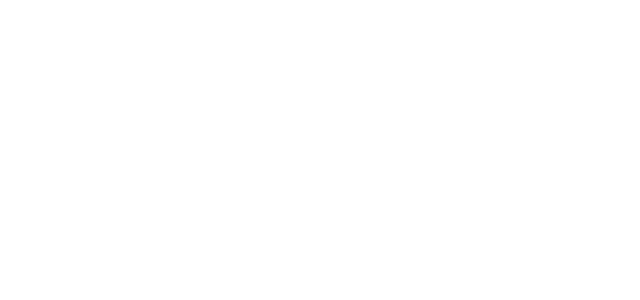
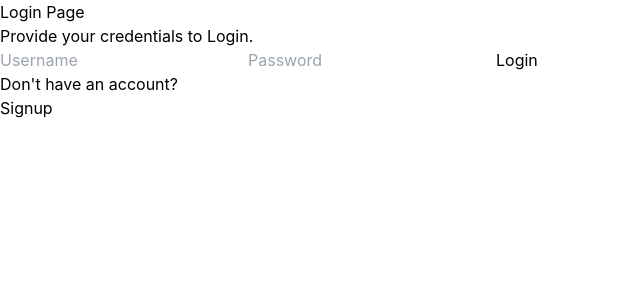
Before and after one commit to niyomozey/2FA_app, a React (Create React App) app in the folder frontend/: page /login in a window 1280 px wide. Before the commit this address had no page. Shown: the top 300 px of the page, without its empty margins (0-640 px from the left). Built offline with nearby package versions, Linux system fonts and the light colour scheme.

Commit message:
add login page

```diff
--- /dev/null
+++ b/frontend/src/pages/Login.js
@@ -0,0 +1,25 @@
+import React from "react";
+
+const Login = () => {
+  return (
+    <div>
+      <div>
+        <div>
+          <h1>Login Page</h1>
+          <p>Provide your credentials to Login.</p>
+        </div>
+        <div>
+          <input type="text" placeholder="Username" />
+          <input type="password" placeholder="Password" />
+          <button>Login</button>
+        </div>
+        <div>
+          <p>Don't have an account?</p>
+          <a href="/signup">Signup</a>
+        </div>
+      </div>
+    </div>
+  );
+};
+
+export default Login;
--- a/frontend/src/routes/AllRoutes.js
+++ b/frontend/src/routes/AllRoutes.js
@@ -3,6 +3,7 @@
 // Pages
 import HomePage from "../pages/HomePage";
 import UserDashboard from "../pages/UserDashboard";
+import LoginPage from "../pages/Login";
 
 const AllRoutes = () => {
   return (
@@ -10,6 +11,7 @@
       <Routes>
         <Route exact path="/" element={<HomePage />} />
         <Route exact path="/dashboard" element={<UserDashboard />} />
+        <Route exact path="/login" element={<LoginPage />} />
       </Routes>
     </>
   );
```
